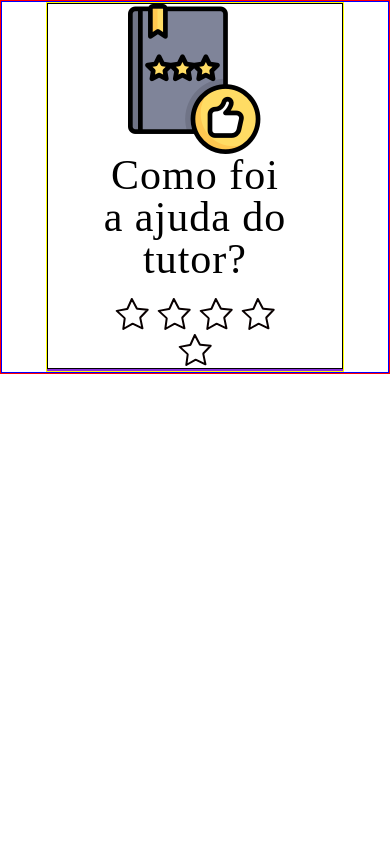
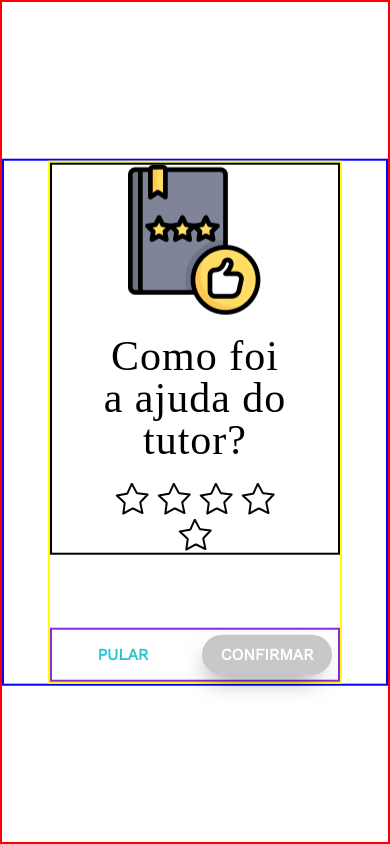
Before and after one commit to jeffalves33/Desafio---TutorMundi, a website: page index.html in a window 390 px wide. Drawn offline with nearby package versions, Linux system fonts and the light colour scheme; a web font is replaced by a local one.

Commit message:
att responsividade

```diff
--- a/index.html
+++ b/index.html
@@ -19,31 +19,50 @@
     <link rel="preconnect" href="https://fonts.googleapis.com">
     <link rel="preconnect" href="https://fonts.gstatic.com" crossorigin>
     <link href="https://fonts.googleapis.com/css2?family=Londrina+Solid&display=swap" rel="stylesheet">
+
+    <link rel="preconnect" href="https://fonts.googleapis.com">
+<link rel="preconnect" href="https://fonts.gstatic.com" crossorigin>
+<link href="https://fonts.googleapis.com/css2?family=Londrina+Solid&family=Work+Sans&display=swap" rel="stylesheet">
 </head>
 
 <body>
     <div class="container-fluid">
+
         <div class="row">
+
             <div class="col-1 col-sm-2 col-md-3 col-lg-3 col-xl-4"></div>
+
             <div class="col-10 col-sm-8 col-md-6 col-lg-6 col-xl-4">
                 <div id="content-main">
+
+                    <!-- parte do livro, pergunta e estrelas -->
                     <div id="content-book">
-                        <img src="img/livro.png">
-                        <p>Como foi a ajuda do tutor?</p>
+                        <img id="img-book" src="img/livro.png">
+                        <p id="text-tutor">Como foi a ajuda do tutor?</p>
                         <div id="content-stars">
-                            <img class="stars" id="star-1" src="img/estrela_vazia.svg">
-                            <img class="stars" id="star-2" src="img/estrela_vazia.svg">
-                            <img class="stars" id="star-3" src="img/estrela_vazia.svg">
-                            <img class="stars" id="star-4" src="img/estrela_vazia.svg">
-                            <img class="stars" id="star-5" src="img/estrela_vazia.svg">
+                            <img class="stars" id="star-1" onmousemove="" onclick="" src="img/estrela_vazia.svg">
+                            <img class="stars" id="star-2" onmousemove="" onclick="" src="img/estrela_vazia.svg">
+                            <img class="stars" id="star-3" onmousemove="" onclick="" src="img/estrela_vazia.svg">
+                            <img class="stars" id="star-4" onmousemove="" onclick="" src="img/estrela_vazia.svg">
+                            <img class="stars" id="star-5" onmousemove="" onclick="" src="img/estrela_vazia.svg">
                         </div>
                     </div>
-                    <div id="content-buttons"></div>
+
+                    <!-- parte dos botões -->
+                    <div id="content-buttons">
+                        <button type="button" id="button-pular" class="buttons" onmousemove="" onclick="">PULAR</button>
+                        <button type="button" id="button-confirmar" class="buttons" onmousemove="" onclick="">CONFIRMAR</button>
+                    </div>
+
                 </div>
             </div>
+
             <div class="col-1 col-sm-2 col-md-3 col-lg-3 col-xl-4"></div>
-        </div>
-    </div>
+
+        </div><!-- row -->
+
+    </div><!-- fim container-fluid -->
+
 </body>
 
 </html>
--- a/scr/styles/style.css
+++ b/scr/styles/style.css
@@ -1,26 +1,40 @@
-/* parte geral */
+/*  ========== parte geral ==========*/
+body{
+    height: 100vh;
+    width: 100vw;
+}
 .container-fluid{
-    border: 1px solid red;
+    border: 2px solid red;
     text-align: center;
+    height: 100vh;
+    width: 100vw;
 }
 .row{
-    border: 1px solid blue;
+    border: 2px solid blue;
+    position: relative;
+    top: 50%;
+    transform: translateY(-50%);
 }
 .col-4{
-    border: 1px solid green;
+    border: 2px solid green;
 }
 #content-main{
-    border: 1px solid yellow;
+    border: 2px solid yellow;
 }
+
+
+
+/* ========== parte do livro, pergunta e estrelas ==========*/
+#img-book{
+
+}
+
 #content-book{
-    border: 1px solid black;
+    border: 2px solid black;
     padding: 0 50px;
 }
-#content-buttons{
-    border: 1px solid blueviolet;
-}
 
-p{
+#text-tutor{
     font-family: Londrina Solid;
     font-style: normal;
     font-weight: normal;
@@ -30,8 +44,48 @@ p{
     letter-spacing: 1px;
 
     color: #000000;
+
+    margin-top: 20px;
 }
 
+#content-stars{
+    margin-top: 20px;
+}
 .stars{
     margin: 2px;
 }
+
+
+
+/* ========== parte dos botões ==========*/
+#content-buttons{
+    border: 2px solid blueviolet;
+    margin-top: 25%;
+}
+
+.buttons{
+    font-family: Work Sans;
+    font-style: normal;
+    font-weight: 600;
+    font-size: 16px;
+    line-height: 24px;
+
+    letter-spacing: -0.25px;
+
+    border:none!important;
+
+    height: 40px;
+    width: 130px;
+    margin: 5px;
+}
+#button-pular{
+    color: #2CC6D0;
+    background-color: #fff!important;
+
+}
+#button-confirmar{
+    color: #fff;
+    background-color: #C8C8C8!important;
+    border-radius: 100px;
+    box-shadow: -4px 12px 25px -10px rgba(0, 0, 0, 0.5);
+}
```
